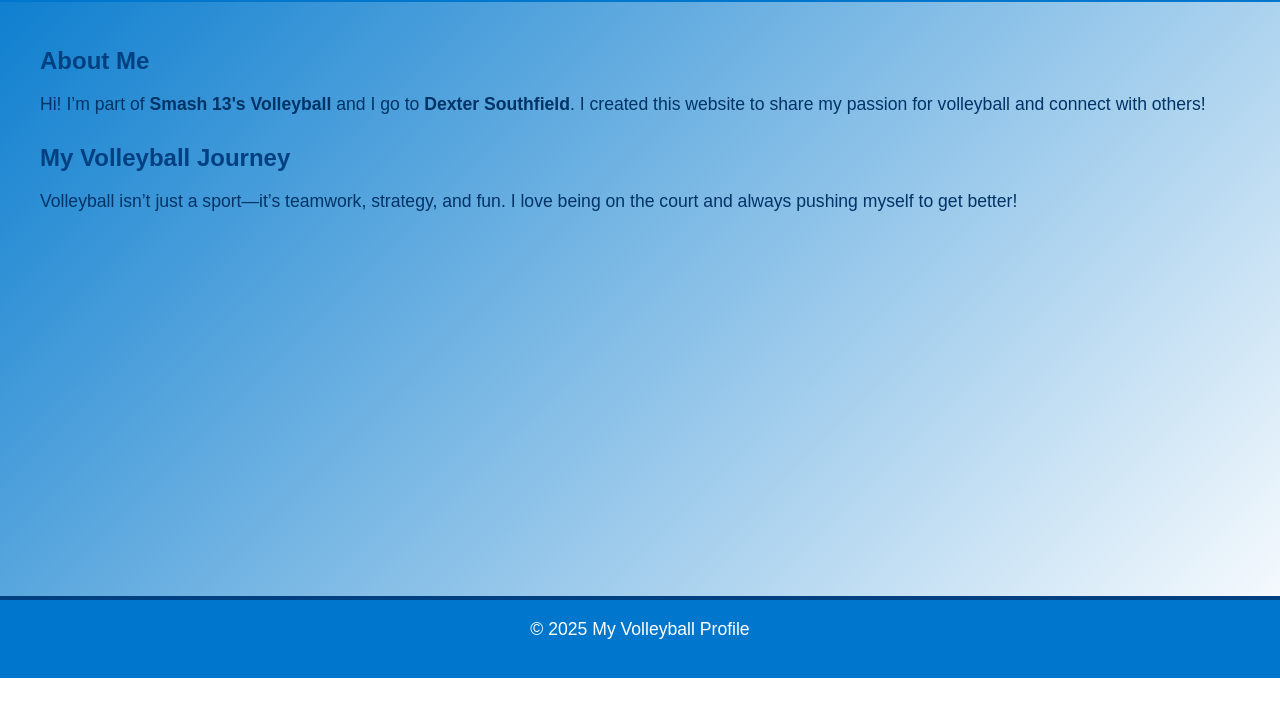
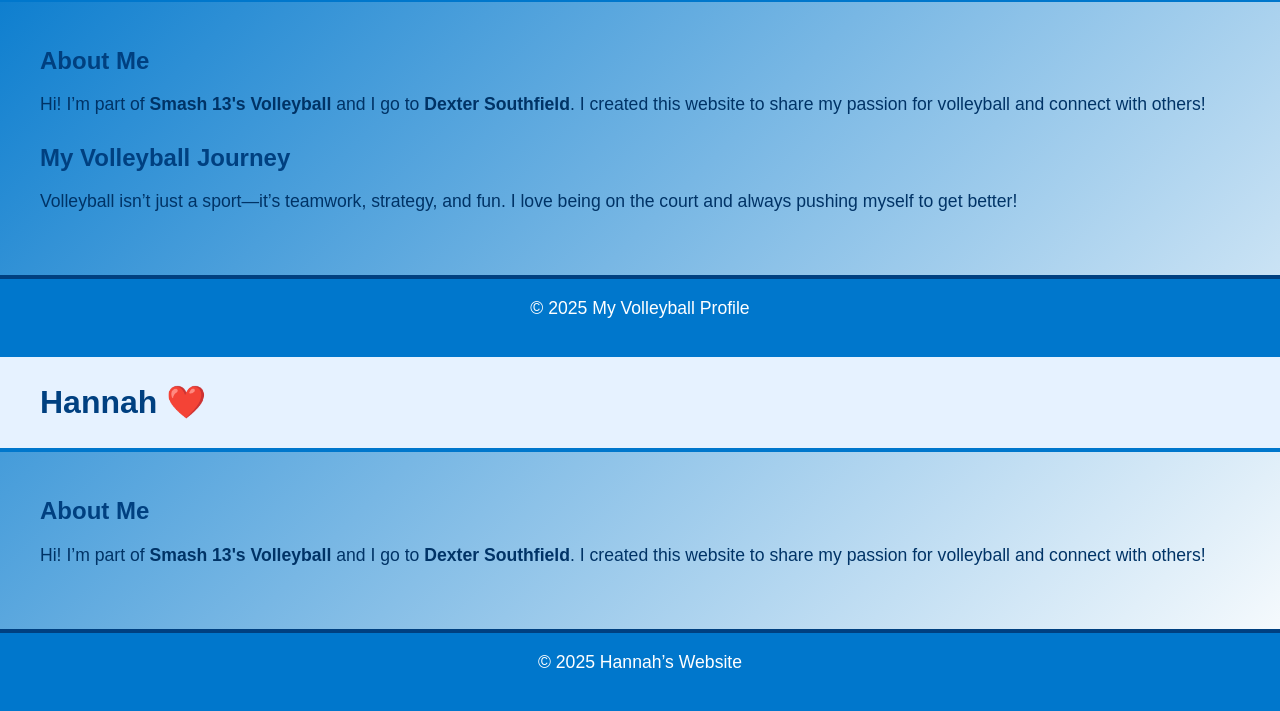
Before and after one commit to hannah676767/67topia-, a plain HTML site: page index.html in a window 1280 px wide. Shown: the part 122-833 px from the top of the page. Before the commit the page ends 800 px from the top, so only its background shows below. Drawn offline with Linux system fonts and the light colour scheme.

Commit message:
Update index.html

```diff
--- a/index.html
+++ b/index.html
@@ -36,3 +36,32 @@
   </footer>
 </body>
 </html>
+<!DOCTYPE html>
+<html lang="en">
+<head>
+  <meta charset="UTF-8">
+  <meta name="viewport" content="width=device-width, initial-scale=1.0">
+  <title>Hannah ❤️</title>
+  <link rel="stylesheet" href="style.css">
+</head>
+<body>
+  <header>
+    <h1>Hannah ❤️</h1>
+  </header>
+
+  <main>
+    <section class="bio">
+      <h2>About Me</h2>
+      <p>
+        Hi! I’m part of <strong>Smash 13's Volleyball</strong> and I go to
+        <strong>Dexter Southfield</strong>.
+        I created this website to share my passion for volleyball and connect with others!
+      </p>
+    </section>
+  </main>
+
+  <footer>
+    <p>© 2025 Hannah’s Website</p>
+  </footer>
+</body>
+</html>
```
